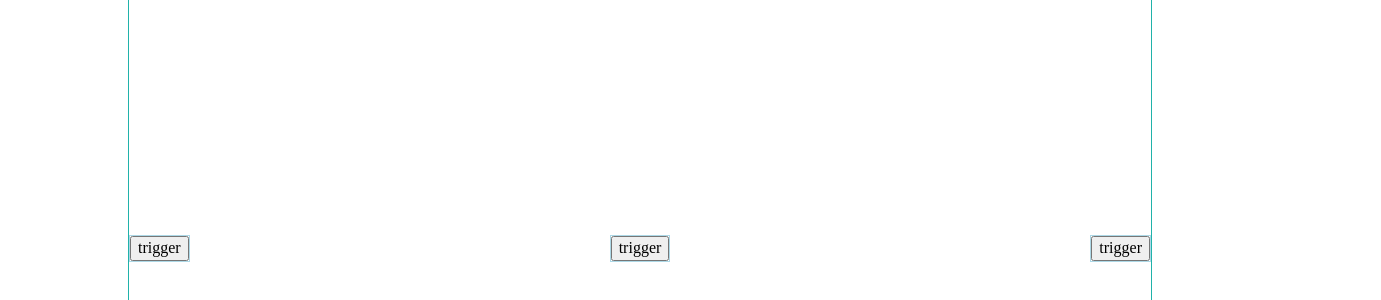
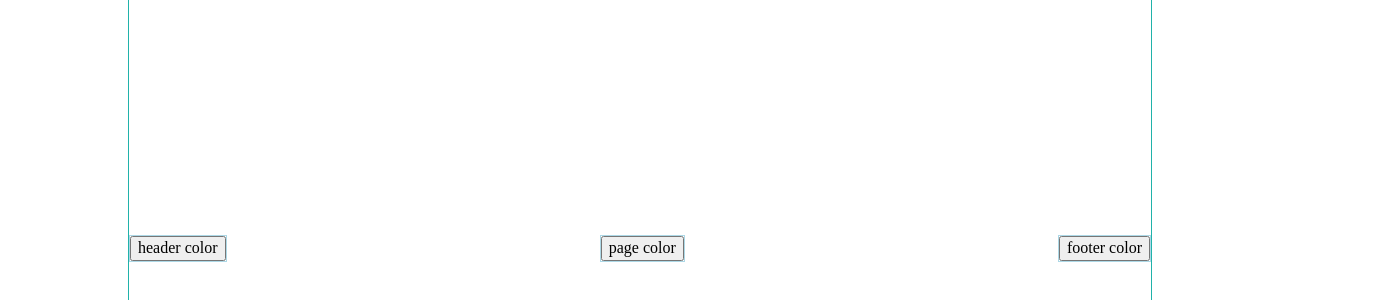
Before and after one commit to Sibusky/dropdown-menu, a React (Create React App) app: page / in a window 1280 px wide. Shown: the part 1024-1324 px from the top of the page, 1381 px wide, since content can reach past the window. Built offline with nearby package versions, Linux system fonts and the light colour scheme.

Commit message:
feat: add changeColor function

```diff
--- a/src/App.js
+++ b/src/App.js
@@ -9,14 +9,17 @@ function App() {
   const [position, setPosition] = useState({ top: 0, left: 0 });
 
   const blockRef = useRef(); // to define sizes of block that contain DropDown
+  const headerRef = useRef();
+  const mainRef = useRef();
+  const footerRef = useRef();
 
   useEffect(() => {
-    const closeByEsc = (event) => {
+    function closeByEsc(event) {
       if (event.key === 'Escape') {
         event.preventDefault();
-        setIsOpen(false);
+        handleClose();
       }
-    };
+    }
     document.addEventListener('keydown', closeByEsc);
     return () => document.removeEventListener('keydown', closeByEsc);
   }, []);
@@ -28,8 +31,8 @@ function App() {
     const deltaY = clientHeight - event.clientY - triggerHeight;
     const deltaX = blockWidth + blockOffsetLeft - event.clientX - triggerWidth;
 
-    setIsOpen(true);
-    setIsClicked(event.target.id);
+    setIsOpen(!isOpen);
+    setIsClicked(event.target.id); // define clicked trigger
 
     // bottom-right (default) menu offset
     if (menuHeight < deltaY && menuWidth < deltaX) {
@@ -53,15 +56,29 @@ function App() {
     setIsOpen(false);
   }
 
+  function changeColor(section, color) {
+    if (section === 'header') {
+      headerRef.current.style.backgroundColor = color;
+    }
+    if (section === 'page') {
+      mainRef.current.style.backgroundColor = color;
+    }
+    if (section === 'footer') {
+      footerRef.current.style.backgroundColor = color;
+    }
+  }
+
   return (
-    <Layout>
+    <Layout headerRef={headerRef} footerRef={footerRef}>
       <Main
         isOpen={isOpen}
         isClicked={isClicked}
         handleTriggerClick={handleTriggerClick}
         handleClose={handleClose}
+        changeColor={changeColor}
         position={position}
         blockRef={blockRef}
+        mainRef={mainRef}
       />
     </Layout>
   );
--- /dev/null
+++ b/src/components/dropdown-item/index.jsx
@@ -0,0 +1,12 @@
+import React from 'react';
+import './styles.css';
+
+export function DropDownItem({ title, icon, color, changeColor }) {
+  return (
+    <li className='dropdown__item' onClick={() => changeColor(title.split(' ')[0], color)}>
+      <p className='dropdown__text' style={{color: color}}>
+        {title} {color}<span className='dropdown__icon'> {icon}</span>
+      </p>
+    </li>
+  );
+}
--- a/src/components/dropdown/index.jsx
+++ b/src/components/dropdown/index.jsx
@@ -1,7 +1,17 @@
 import React, { useRef } from 'react';
 import './styles.css';
+import { DropDownItem } from '../dropdown-item';
 
-export function DropDown({ id, isOpen, handleTriggerClick, handleClose, position }) {
+export function DropDown({
+  id,
+  isOpen,
+  handleTriggerClick,
+  handleClose,
+  position,
+  items,
+  trigger,
+  changeColor,
+}) {
   // use refs to define sizes of elements
   const menuRef = useRef();
   const triggerRef = useRef();
@@ -22,7 +32,7 @@ export function DropDown({ id, isOpen, handleTriggerClick, handleClose, position
           )
         }
       >
-        trigger
+        {trigger}
       </button>
       <div
         className={`dropdown__overlay${isOpen ? ' dropdown__overlay_opened' : ''}`}
@@ -33,21 +43,15 @@ export function DropDown({ id, isOpen, handleTriggerClick, handleClose, position
         ref={menuRef}
         style={{ top: position.top, left: position.left }}
       >
-        <li className='dropdown__item' onClick={() => console.log('li clicked')}>
-          <p className='dropdown__text'>
-            item 1<span className='dropdown__icon'> icon</span>
-          </p>
-        </li>
-        <li className='dropdown__item' onClick={() => console.log('li clicked')}>
-          <p className='dropdown__text'>
-            item 2<span className='dropdown__icon'> icon</span>
-          </p>
-        </li>
-        <li className='dropdown__item' onClick={() => console.log('li clicked')}>
-          <p className='dropdown__text'>
-            item 3<span className='dropdown__icon'> icon</span>
-          </p>
-        </li>
+        {items.map((item) => (
+          <DropDownItem
+            key={item.title}
+            title={item.title}
+            icon={item.icon}
+            color={item.color}
+            changeColor={changeColor}
+          />
+        ))}
       </ul>
     </div>
   );
--- a/src/components/footer/index.jsx
+++ b/src/components/footer/index.jsx
@@ -1,9 +1,9 @@
 import React from 'react';
 import './styles.css';
 
-export default function Footer() {
+export default function Footer({ footerRef }) {
   return (
-    <footer className='footer section'>
+    <footer className='footer section' ref={footerRef}>
       <div className='footer__container section__container'>Footer</div>
     </footer>
   );
--- a/src/components/header/index.jsx
+++ b/src/components/header/index.jsx
@@ -1,9 +1,9 @@
 import React from 'react';
 import './styles.css';
 
-export function Header() {
+export function Header({ headerRef }) {
   return (
-    <header className='header section'>
+    <header className='header section' ref={headerRef}>
       <div className='header__container section__container'>header</div>
     </header>
   );
--- a/src/components/layout/index.jsx
+++ b/src/components/layout/index.jsx
@@ -3,12 +3,12 @@ import "./styles.css";
 import { Header } from "../header";
 import Footer from "../footer";
 
-export function Layout({ children }) {
+export function Layout({ children, headerRef, footerRef }) {
   return (
     <div className="layout">
-      <Header />
+      <Header headerRef={headerRef}/>
       {children}
-      <Footer />
+      <Footer footerRef={footerRef}/>
     </div>
   );
 }
--- /dev/null
+++ b/src/constants/dropdown-items.js
@@ -0,0 +1,30 @@
+export const leftDropdown = {
+  location: 'left',
+  trigger: 'header color',
+  items: [
+    { title: 'header color 1', icon: '🥳', color: '#217074' },
+    { title: 'header color 2', icon: '🍾', color: '#37745B' },
+    { title: 'header color 3', icon: '🎁', color: '#8B9D77' },
+  ],
+};
+
+export const centerDropdown = {
+  location: 'center',
+  trigger: 'page color',
+  items: [
+    { title: 'page color 1', icon: '🎼', color: '#217074' },
+    { title: 'page color 2', icon: '🎺', color: '#8B9D77' },
+    { title: 'page color 3', icon: '🎵', color: '#37745B' },
+    { title: 'page color 4', icon: '💃🏽', color: '#E7EAEF' },
+    { title: 'page color 5', icon: '🎙', color: '#EDC5AB' },
+  ],
+};
+
+export const rightDropdown = {
+  location: 'right',
+  trigger: 'footer color',
+  items: [
+    { title: 'footer color 1', icon: '👽', color: '#8B9D77' },
+    { title: 'footer color 2', icon: '👾', color: '#EDC5AB' },
+  ],
+};
--- a/src/pages/main.jsx
+++ b/src/pages/main.jsx
@@ -1,31 +1,41 @@
 import React from 'react';
 import { DropDown } from '../components/dropdown';
+import { leftDropdown, centerDropdown, rightDropdown } from '../constants/dropdown-items';
 
-export function Main({ isOpen, isClicked, handleTriggerClick, handleClose, position, blockRef }) {
+export function Main({ isOpen, isClicked, handleTriggerClick, handleClose, changeColor, position, blockRef, mainRef }) {
   return (
-    <main className='main'>
+    <main className='main' ref={mainRef}>
       <section className='block section'>
         <div className='block__container section__container' ref={blockRef}>
           <DropDown
-            id='left'
-            isOpen={isClicked === 'left' ? isOpen : false}
+            id={leftDropdown.location}
+            isOpen={isClicked === leftDropdown.location ? isOpen : false}
             handleTriggerClick={handleTriggerClick}
             handleClose={handleClose}
             position={position}
+            items={leftDropdown.items}
+            trigger={leftDropdown.trigger}
+            changeColor={changeColor}
           />
           <DropDown
-            id='center'
-            isOpen={isClicked === 'center' ? isOpen : false}
+            id={centerDropdown.location}
+            isOpen={isClicked === centerDropdown.location ? isOpen : false}
             handleTriggerClick={handleTriggerClick}
             handleClose={handleClose}
             position={position}
+            items={centerDropdown.items}
+            trigger={centerDropdown.trigger}
+            changeColor={changeColor}
           />
           <DropDown
-            id='right'
-            isOpen={isClicked === 'right' ? isOpen : false}
+            id={rightDropdown.location}
+            isOpen={isClicked === rightDropdown.location ? isOpen : false}
             handleTriggerClick={handleTriggerClick}
             handleClose={handleClose}
             position={position}
+            items={rightDropdown.items}
+            trigger={rightDropdown.trigger}
+            changeColor={changeColor}
           />
         </div>
       </section>
```
Also changed, not shown: src/components/dropdown-item/styles.css (added).
